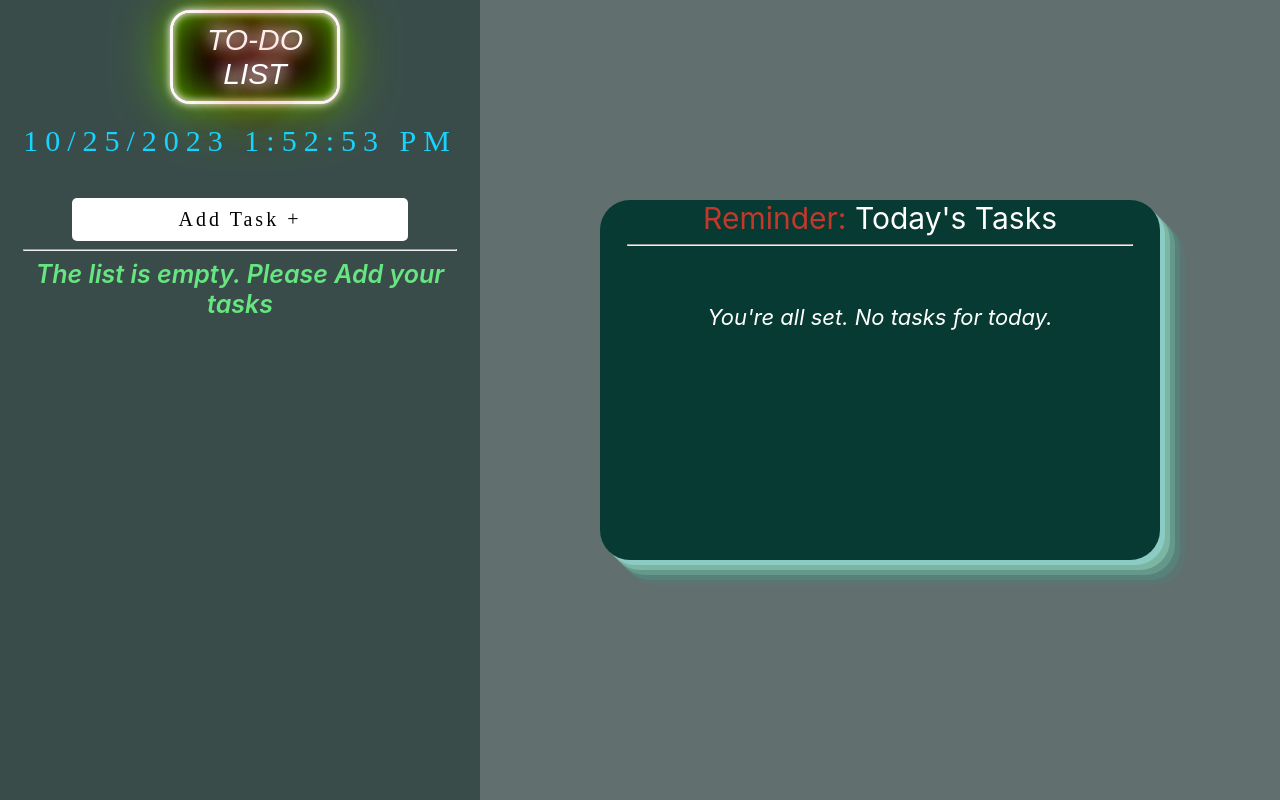
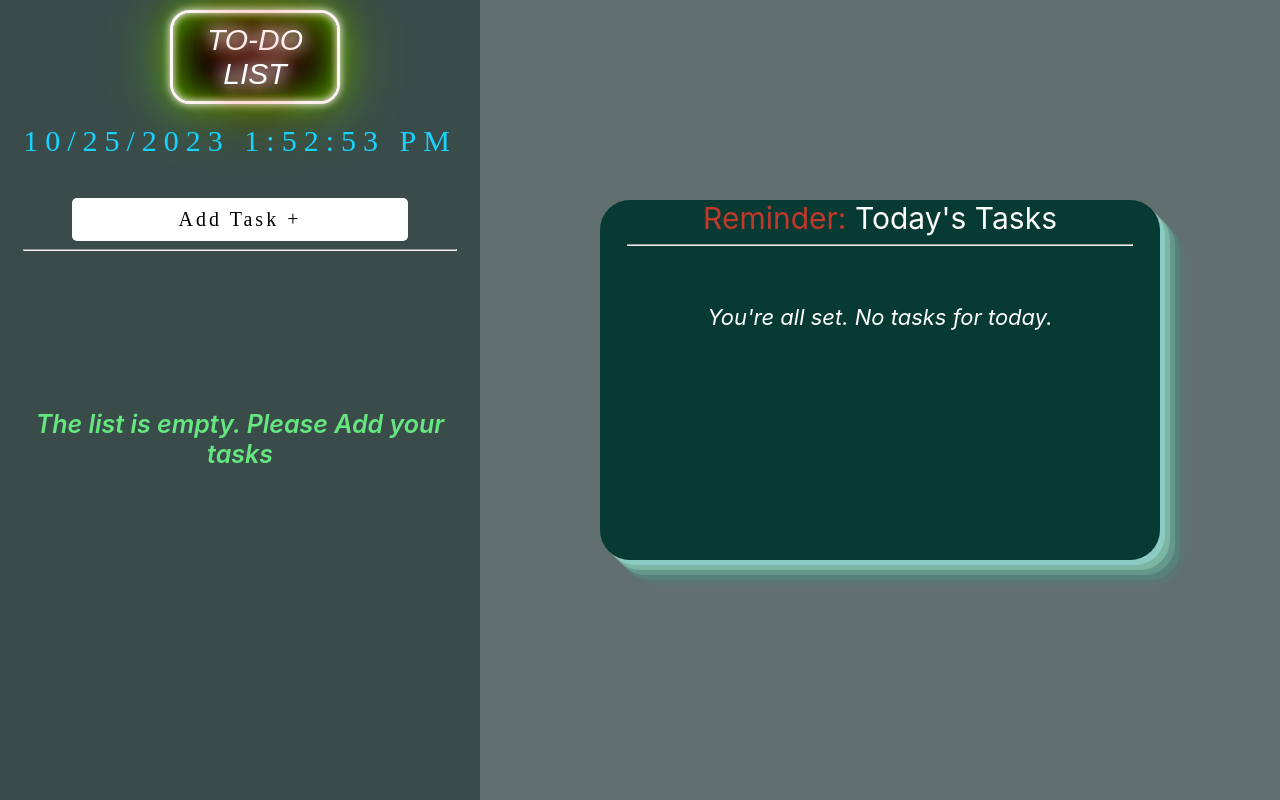
Before and after one commit to Rajneesh26D/TO-DO-List-Reminder, a React (Create React App) app: page / in a window 1280 px wide. Built offline with nearby package versions, Linux system fonts and the light colour scheme.

Commit message:
fixed animation bugs

```diff
--- a/src/Components/input.css
+++ b/src/Components/input.css
@@ -12,7 +12,7 @@
   width: 84%;
   height: 28%;
   border-radius: 10px;
-  margin: 13px 100px 130px 100px;
+  margin: 13px 100px 100px 100px;
   }
 }
 
--- a/src/Components/main.css
+++ b/src/Components/main.css
@@ -190,20 +190,16 @@
 }
 
 .empty-list-message-main {
-  display: flex;
-  align-items: center;
-  justify-self: center;
+  display: block;
   color: rgba(105, 242, 132, 0.928);
   font-size: 25px;
-  height: 100%;
-  /* padding-top: 150px; */
+  padding-top: 150px;
   font-weight: 600;
   font-style: italic;
 
   &.mobile{
-    height: 25vh;
     font-size: 20px;
-    padding: 20px 0;
+    padding: 90px 0;
     font-weight: 600;
   }
 }
--- a/src/Components/reminder.css
+++ b/src/Components/reminder.css
@@ -85,6 +85,7 @@ margin: 200px 100px 25px 100px;
 
     &.mobile{
       font-size: 20px;
+      padding-top: 70px;
     font-weight: 450;
     }
   }
```
